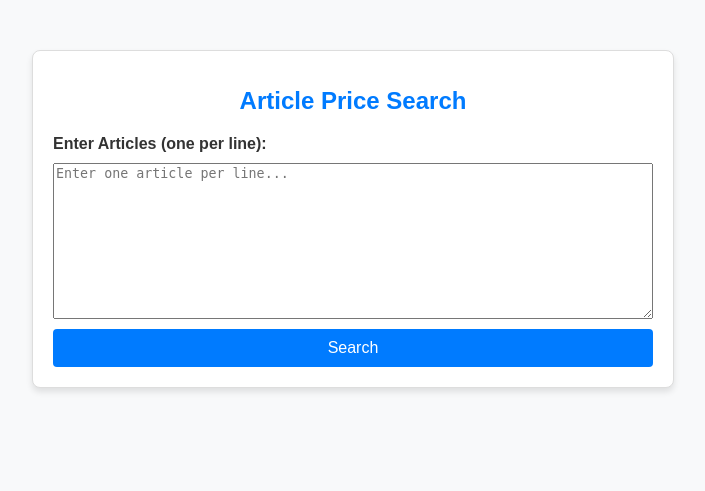
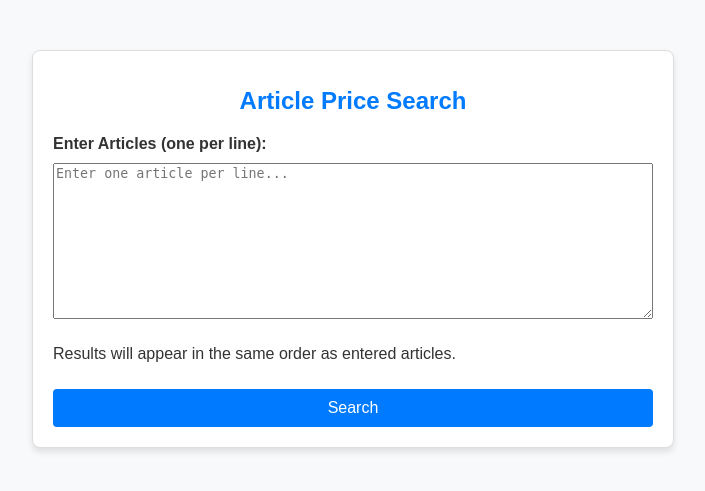
Before and after one commit to crimpi23/my_project, a Flask app: page / in a window 1280 px wide. Shown: the top 491 px of the page, without its empty margins (287-992 px from the left). Run offline with Flask 3, Linux system fonts and the light colour scheme; some libraries are stand-ins or nearby versions.

Commit message:
Initial commit

```diff
--- a/app.py
+++ b/app.py
@@ -39,13 +39,31 @@ def search_articles():
         results = []
         for table in tables:
             table_name = table['table_name']
-            query = f"SELECT article, price, %s AS table_name FROM {table_name} WHERE article = ANY(%s)"
+            query = f"""
+                SELECT article, price, %s AS table_name
+                FROM {table_name}
+                WHERE article = ANY(%s)
+            """
             cursor.execute(query, (table_name, articles))
             rows = cursor.fetchall()
             results.extend(rows)
 
-        if results:
-            return render_template('index.html', results=results)
+        # Сортуємо результати відповідно до порядку введених артикулів
+        sorted_results = sorted(
+            results,
+            key=lambda x: articles.index(x['article'])
+        )
+
+        # Визначаємо артикули, яких немає в результатах
+        found_articles = {result['article'] for result in results}
+        missing_articles = [article for article in articles if article not in found_articles]
+
+        if sorted_results or missing_articles:
+            return render_template(
+                'index.html',
+                results=sorted_results,
+                missing_articles=missing_articles
+            )
         else:
             return render_template('index.html', message="No results found for the provided articles.")
 
--- a/templates/index.html
+++ b/templates/index.html
@@ -12,8 +12,10 @@
         <form method="POST" action="/search">
             <label for="articles">Enter Articles (one per line):</label>
             <textarea id="articles" name="articles" rows="10" placeholder="Enter one article per line..." required></textarea>
+            <p>Results will appear in the same order as entered articles.</p>
             <button type="submit">Search</button>
         </form>
+
         {% if results %}
         <div class="results">
             <h2>Search Results:</h2>
@@ -36,7 +38,20 @@
                 </tbody>
             </table>
         </div>
-        {% elif message %}
+        {% endif %}
+
+        {% if missing_articles %}
+        <div class="results">
+            <h2>Missing Articles:</h2>
+            <ul>
+                {% for article in missing_articles %}
+                <li>{{ article }}</li>
+                {% endfor %}
+            </ul>
+        </div>
+        {% endif %}
+
+        {% if message %}
         <div class="results">
             <h2>{{ message }}</h2>
         </div>
```
